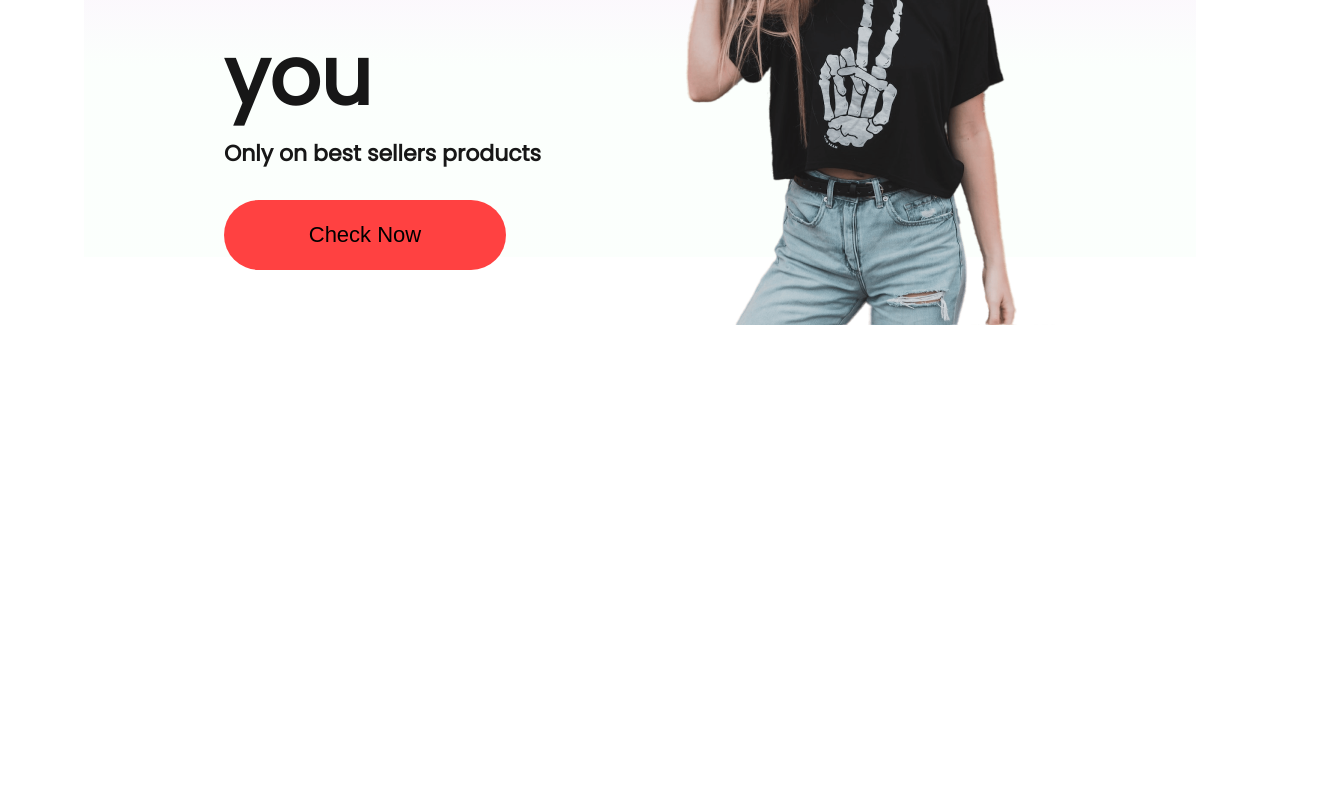
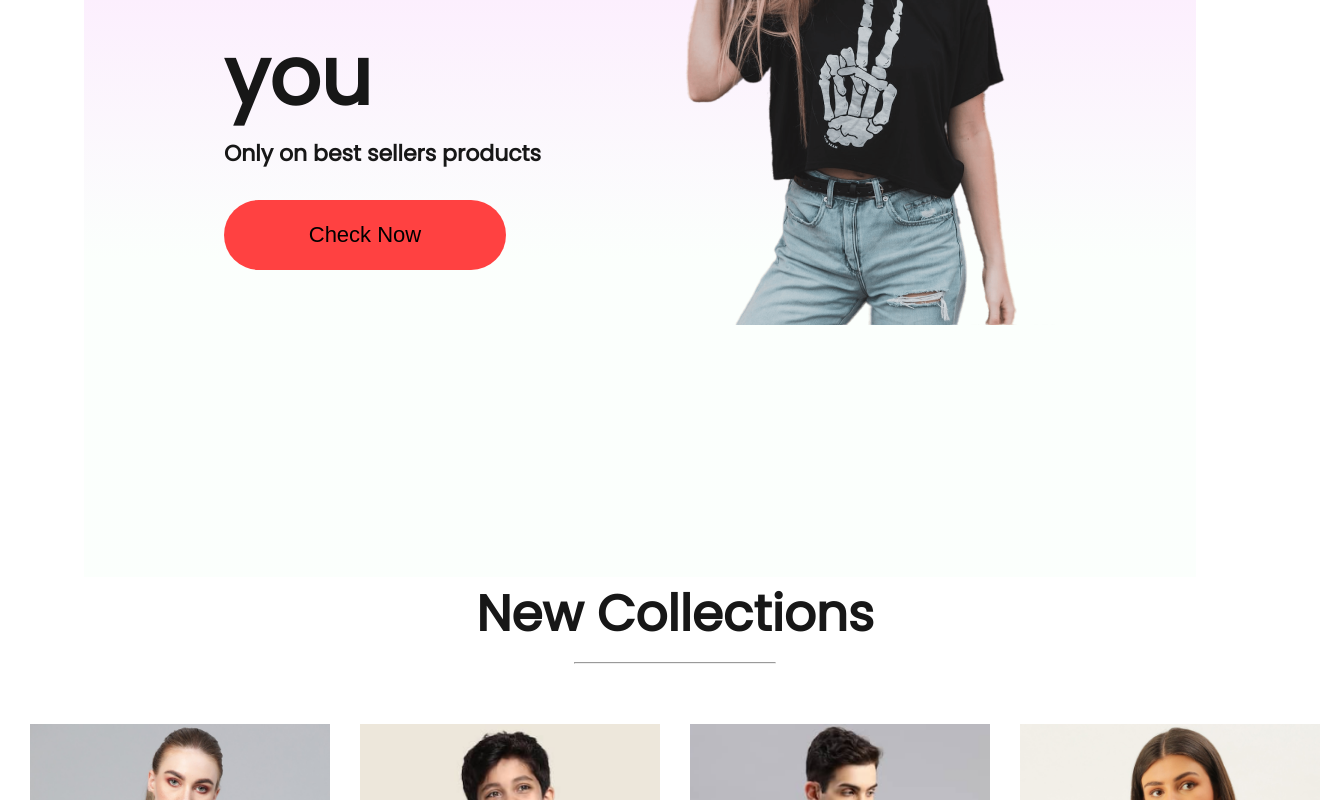
Before and after one commit to Raghavendrakulal/E-commerce, a React (Create React App) app: page / in a window 1280 px wide. Shown: the part 2000-2800 px from the top of the page, 1320 px wide, since content can reach past the window. Before the commit the page ends 2332 px from the top, so only its background shows below. Built offline with nearby package versions, Linux system fonts and the light colour scheme.

Commit message:
New Collections Added

```diff
--- a/src/Components/Hero/Hero.css
+++ b/src/Components/Hero/Hero.css
@@ -1,5 +1,6 @@
 
 .hero {
+  width: 100%;
   height: 100vh;
   background: linear-gradient(180deg, #fde1ff, #e1ffea22 60%);
   display: flex;
--- /dev/null
+++ b/src/Components/NewCollections/NewCollections.css
@@ -0,0 +1,26 @@
+.new-collections {
+    margin-left: 35px;
+  display: flex;
+  flex-direction: column;
+  align-items: center;
+  width: 100%;
+  gap: 10px;
+  height: 110vh;
+}
+.new-collections h1 {
+  color: #171717;
+  font-size: 50px;
+  font-weight: 600;
+}
+.new-collections hr {
+  width: 200px;
+  height: 6px;
+  border-radius: 10px;
+  background: #9a6d6d;
+}
+.collections{
+   display: grid;
+   grid-template-columns: 1fr 1fr 1fr 1fr;
+   margin-top: 50px;
+   gap: 30px;
+}
--- /dev/null
+++ b/src/Components/NewCollections/NewCollections.jsx
@@ -0,0 +1,27 @@
+import React from "react";
+import "./NewCollections.css";
+import new_collection from "../Assets/new_collections";
+import Item from "../Item/Item";
+const NewCollections = () => {
+  return (
+    <div className="new-collections">
+      <h1>New Collections</h1>
+      <hr />
+      <div className="collections">
+        {new_collection.map((item, i) => {
+          return (
+            <Item
+              key={i}
+              id={item.id}
+              name={item.name}
+              image={item.image}
+              new_price={item.new_price}
+              old_price={item.old_price}
+            />
+          );
+        })}
+      </div>
+    </div>
+  );
+};
+export default NewCollections;
--- a/src/Components/Offers/Offers.css
+++ b/src/Components/Offers/Offers.css
@@ -1,6 +1,6 @@
 .offers{
     width: 65%;
-    height: 60vh;
+    height: 100vh;
     display: flex;
     margin: auto;
     padding: 0px 140px;
--- a/src/Components/Popular/Popular.css
+++ b/src/Components/Popular/Popular.css
@@ -1,5 +1,6 @@
 
 .popular{
+    margin-left: 10px;
     display: flex;
     flex-direction: column;
     align-items: center;
--- a/src/Pages/Shop.jsx
+++ b/src/Pages/Shop.jsx
@@ -2,12 +2,14 @@ import React from "react";
 import Hero from "../Components/Hero/Hero";
 import Popular from "../Components/Popular/Popular";
 import Offers from "../Components/Offers/Offers";
+import NewCollections from "../Components/NewCollections/NewCollections";
 const Shop = () => {
   return (
     <div>
       <Hero />
       <Popular/>
       <Offers/>
+      <NewCollections/>
     </div>
   );
 };
```
